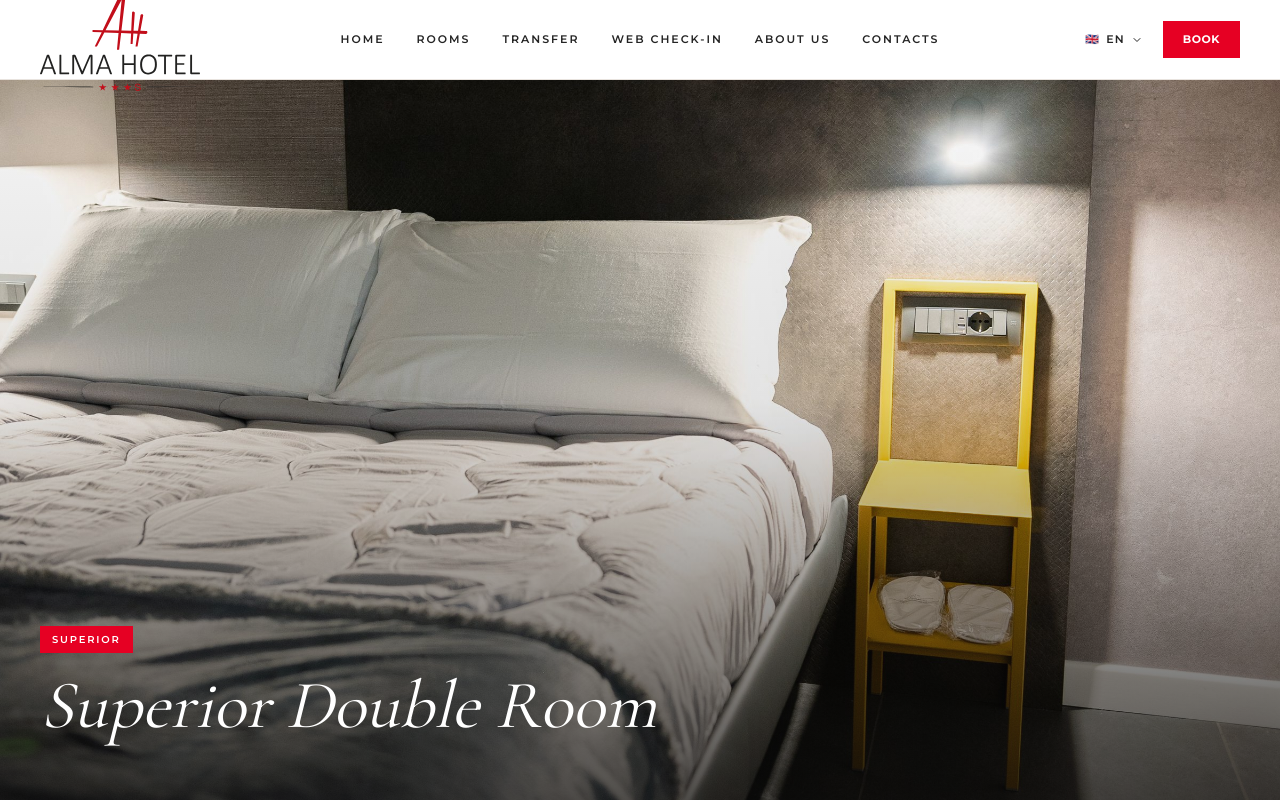
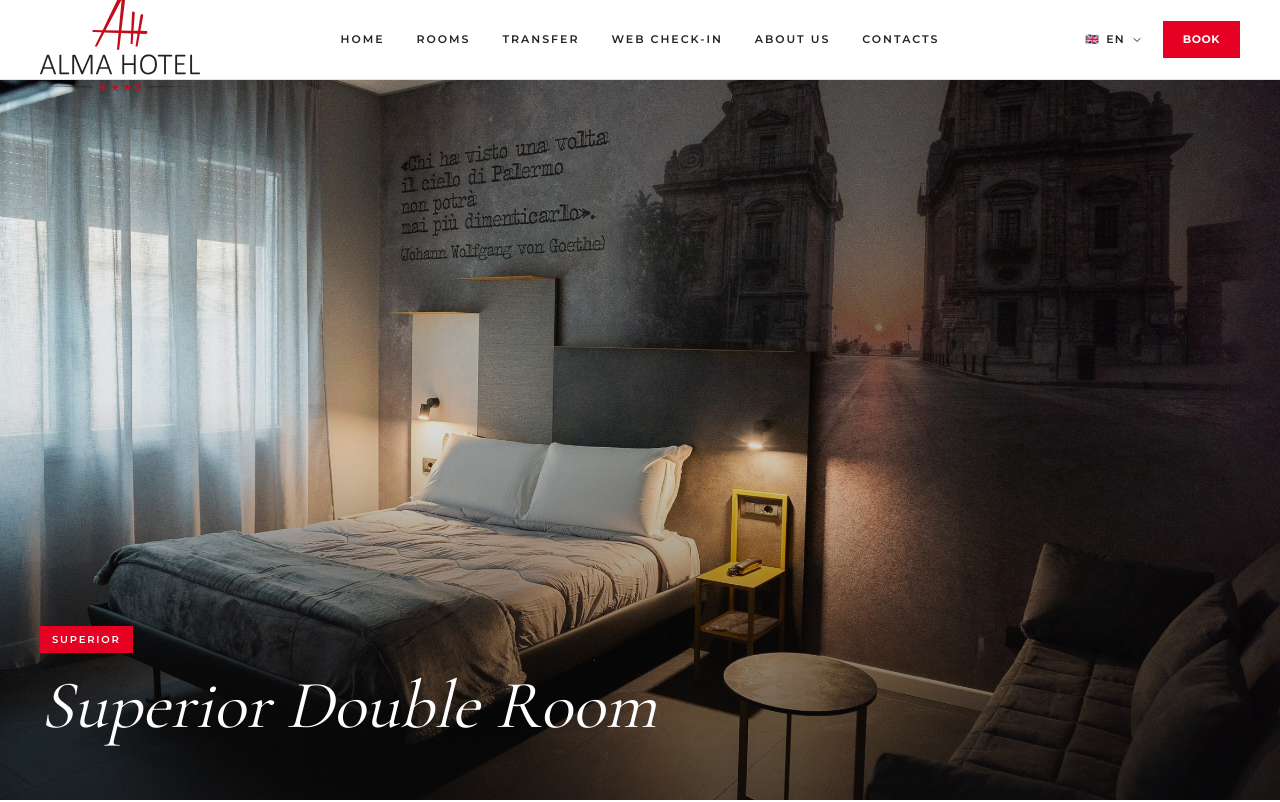
Before and after one commit to alessandro2506/almahotel-site, a Next.js app: page /en/camere/matrimoniale-superior in a window 1280 px wide. Shown: the top 802 px of the page. Built offline with nearby package versions, Linux system fonts and the light colour scheme.

Commit message:
fix: superior — hero 02, gallery large 05, bathroom 03

```diff
--- a/src/app/[locale]/camere/matrimoniale-superior/page.tsx
+++ b/src/app/[locale]/camere/matrimoniale-superior/page.tsx
@@ -52,10 +52,10 @@ export default async function MatrimonialeSuperiorePageForestis({
       longDescription={t('longDescription')}
       specs={t('specs')}
       price="€109"
-      heroImage="/images/Camere/Superior/superior-01.jpg"
+      heroImage="/images/Camere/Superior/superior-02.jpg"
       galleryImages={[
-        '/images/Camere/Superior/superior-04.jpg',
-        '/images/Camere/Superior/superior-06.jpg',
+        '/images/Camere/Superior/superior-05.jpg',
+        '/images/Camere/Superior/superior-03.jpg',
       ]}
       amenities={['wifi', 'breakfast', 'ac', 'bathroom', 'tv', 'bed', 'safe', 'transfer']}
       cin="CIN: IT082053C3RO37043S"
```
